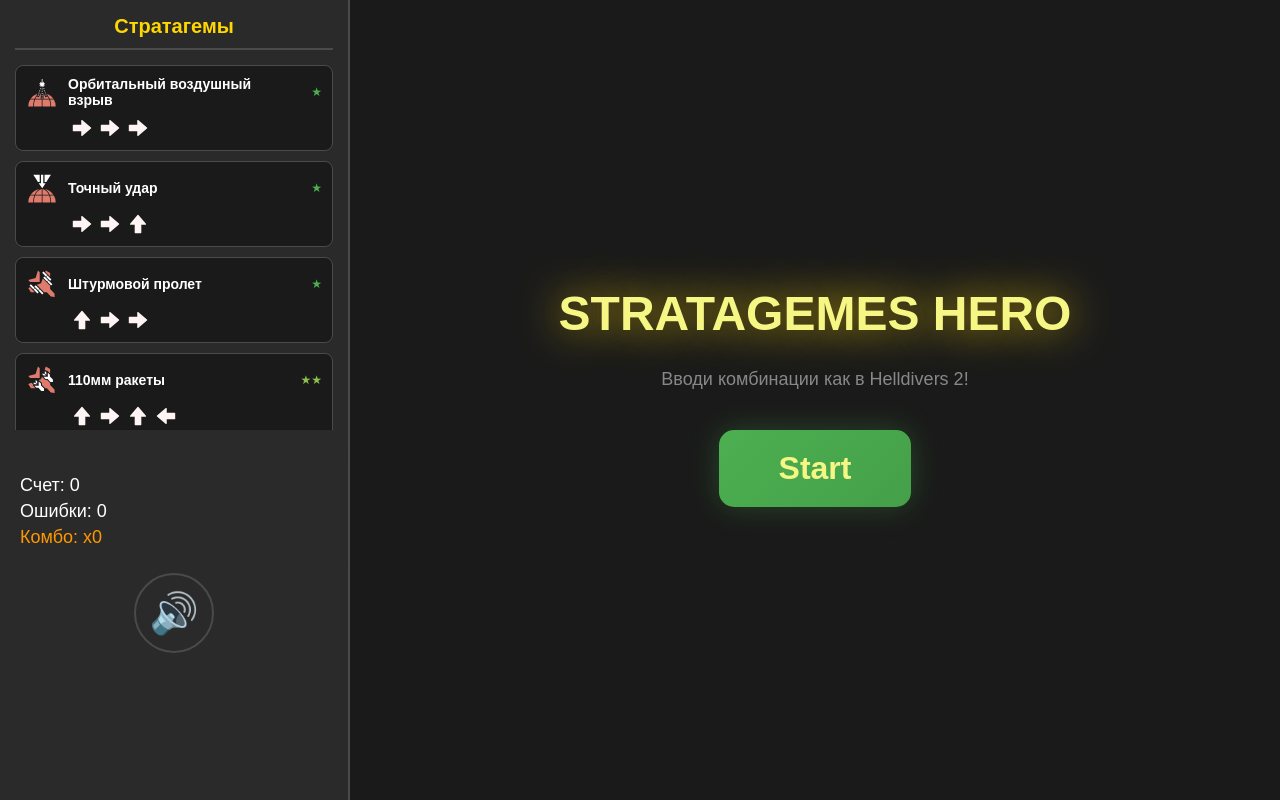
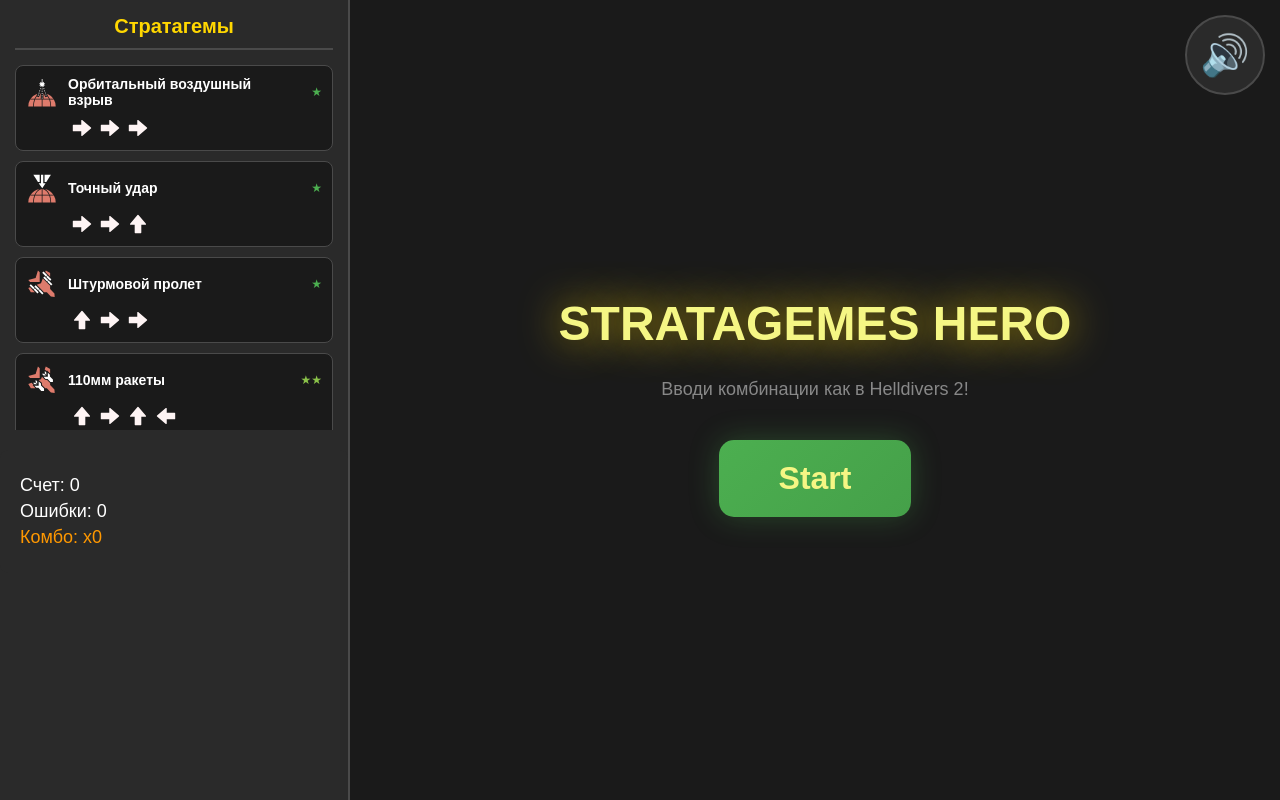
Before and after one commit to Geckonda/Stratagemes-hero, a Vue app in the folder stratagemes-hero/: page / in a window 1280 px wide. Built offline with nearby package versions, Linux system fonts and the light colour scheme; the HTML template or start-up script is replaced by a standard one.

Commit message:
refactor(soundManager): убрал console.log'и

```diff
--- a/stratagemes-hero/src/composables/soundManager.js
+++ b/stratagemes-hero/src/composables/soundManager.js
@@ -15,18 +15,17 @@
   playPress() {
     if (!this.soundEnabled.value) return
     this.pressAudio.currentTime = 0
-    this.pressAudio.play().catch(e => console.log('Audio play failed:', e))
+    this.pressAudio.play()
   }
 
   playFail() {
     if (!this.soundEnabled.value) return
     this.failAudio.currentTime = 0
-    this.failAudio.play().catch(e => console.log('Audio play failed:', e))
+    this.failAudio.play()
   }
 
   toggle() {
     this.soundEnabled.value = !this.soundEnabled.value
-    console.log('Sound enabled:', this.soundEnabled.value)
   }
 }
 
--- a/stratagemes-hero/src/views/GameView.vue
+++ b/stratagemes-hero/src/views/GameView.vue
@@ -10,14 +10,15 @@
         :mistakes="gameStore.mistakes"
         :combo="gameStore.combo"
       />
-      <div class="sound-control">
+
+    </template>
+
+    <template #main>
+       <div class="sound-control">
         <button @click="toggleSound" class="sound-button">
           {{ soundEnabled ? '🔊' : '🔇' }}
         </button>
       </div>
-    </template>
-
-    <template #main>
       <!-- Показываем GameBoard только если есть текущая стратагема и игра не в idle -->
       <GameBoard v-if="gameStore.currentStratagem && gameStore.gameStatus !== 'idle'" />
 
@@ -162,6 +163,10 @@
   align-items: center;
   justify-content: center;
   transition: all 0.2s;
+  position: absolute;
+  top:15px;
+  right: 15px;
+  z-index: 10;
 }
 
 .sound-button:hover {
```
